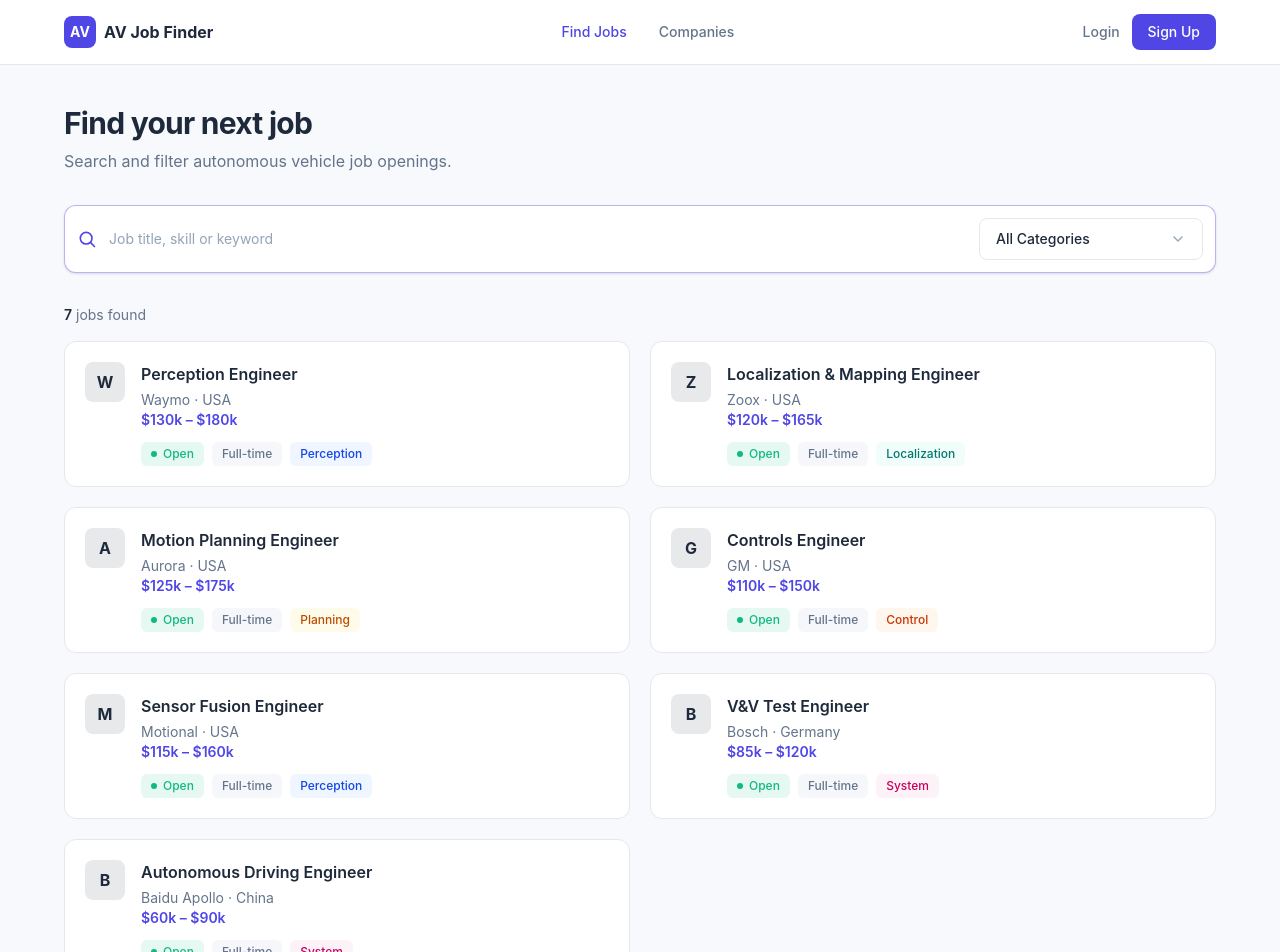
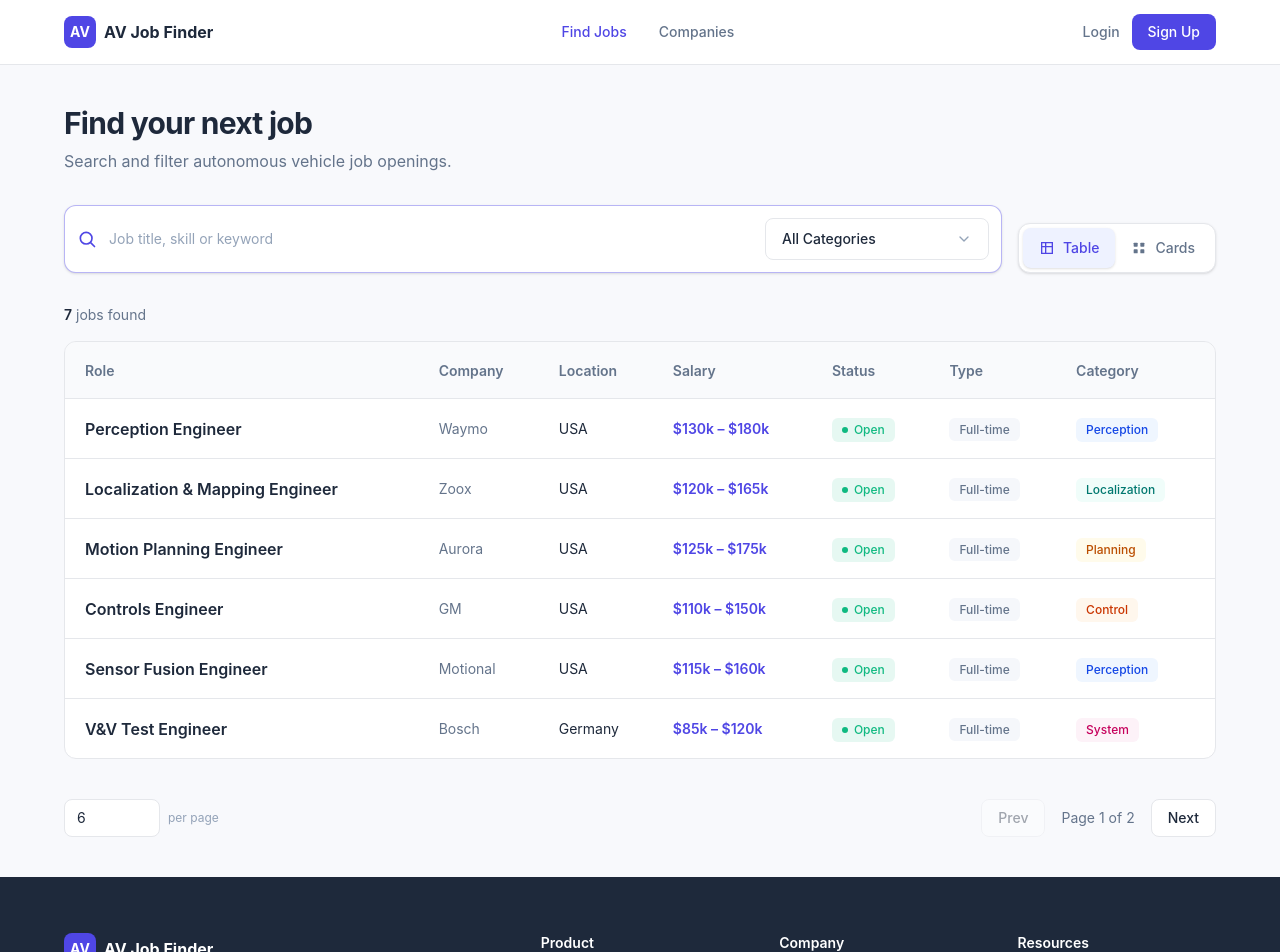
Before and after one commit to husthunterpy01/Autonomous_Vehicle_Job_Profiles_Group3, a Next.js app in the folder frontend/: page /Autonomous_Vehicle_Job_Profiles_Group3/search in a window 1280 px wide. Shown: the top 952 px of the page. Built offline with nearby package versions, Linux system fonts and the light colour scheme.

Commit message:
feat(fe-6): add sortable table and shared pagination

```diff
--- a/frontend/app/search/search-client.tsx
+++ b/frontend/app/search/search-client.tsx
@@ -2,16 +2,48 @@
 
 import { useMemo, useState } from "react";
 import { useRouter, useSearchParams } from "next/navigation";
-import { AV_CATEGORIES, MOCK_JOBS } from "@/lib/mock-data";
+import { AV_CATEGORIES, MOCK_JOBS, type Job } from "@/lib/mock-data";
 import type { DropdownOption } from "@/components/ui/Dropdown";
 import JobCardRow from "@/components/ui/JobCardRow";
+import JobTable, { type JobSortKey } from "@/components/ui/JobTable";
 import PageHeader from "@/components/ui/PageHeader";
+import Pagination from "@/components/ui/Pagination";
 import SearchBar from "@/components/ui/SearchBar";
+import ViewToggle, { type ViewMode } from "@/components/ui/ViewToggle";
 
 const CATEGORY_OPTIONS: DropdownOption[] = [
   { value: "All", label: "All Categories" },
   ...AV_CATEGORIES.map((c) => ({ value: c.name, label: c.name })),
 ];
+
+const DEFAULT_PER_PAGE = 6;
+
+function compareJobs(a: Job, b: Job, key: JobSortKey): number {
+  if (key === "salary") {
+    return a.salaryMin - b.salaryMin;
+  }
+
+  const values: Record<Exclude<JobSortKey, "salary">, string> = {
+    role: a.title,
+    company: a.company,
+    location: a.country,
+    status: a.status,
+    type: a.type,
+    category: a.category,
+  };
+  const otherValues: Record<Exclude<JobSortKey, "salary">, string> = {
+    role: b.title,
+    company: b.company,
+    location: b.country,
+    status: b.status,
+    type: b.type,
+    category: b.category,
+  };
+
+  return values[key].localeCompare(otherValues[key], undefined, {
+    sensitivity: "base",
+  });
+}
 
 export default function SearchClient() {
   const router = useRouter();
@@ -21,6 +53,12 @@ export default function SearchClient() {
     const value = searchParams.get("category");
     return value && AV_CATEGORIES.some((c) => c.name === value) ? value : "All";
   });
+  const [view, setView] = useState<ViewMode>("table");
+  const [sortBy, setSortBy] = useState<JobSortKey | null>(null);
+  const [sortDir, setSortDir] = useState<"asc" | "desc">("asc");
+  const [page, setPage] = useState(1);
+  const [perPage, setPerPage] = useState(DEFAULT_PER_PAGE);
+  const [perPageInput, setPerPageInput] = useState(String(DEFAULT_PER_PAGE));
 
   const hasFilters = keyword.trim() !== "" || category !== "All";
 
@@ -32,7 +70,7 @@ export default function SearchClient() {
     router.replace(qs ? `/search?${qs}` : "/search");
   };
 
-  const results = useMemo(() => {
+  const filtered = useMemo(() => {
     const kw = keyword.trim().toLowerCase();
     return MOCK_JOBS.filter((job) => {
       const matchesCategory = category === "All" || job.category === category;
@@ -47,6 +85,69 @@ export default function SearchClient() {
     });
   }, [keyword, category]);
 
+  const sorted = useMemo(() => {
+    if (!sortBy) return filtered;
+
+    return [...filtered].sort((a, b) => {
+      const comparison = compareJobs(a, b, sortBy);
+      return sortDir === "asc" ? comparison : -comparison;
+    });
+  }, [filtered, sortBy, sortDir]);
+
+  const pageCount = Math.max(1, Math.ceil(sorted.length / perPage));
+  const safePage = Math.min(page, pageCount);
+  const pageItems = sorted.slice(
+    (safePage - 1) * perPage,
+    safePage * perPage,
+  );
+
+  const handleKeyword = (value: string) => {
+    setKeyword(value);
+    setPage(1);
+  };
+
+  const handleCategory = (value: string) => {
+    setCategory(value);
+    setPage(1);
+  };
+
+  const handleSort = (key: JobSortKey) => {
+    if (sortBy === key) {
+      setSortDir((direction) => (direction === "asc" ? "desc" : "asc"));
+    } else {
+      setSortBy(key);
+      setSortDir("asc");
+    }
+    setPage(1);
+  };
+
+  const handlePerPageInput = (raw: string) => {
+    setPerPageInput(raw);
+    const next = Number(raw);
+    if (Number.isInteger(next) && next >= 1) {
+      setPerPage(next);
+      setPage(1);
+    }
+  };
+
+  const normalizePerPage = () => {
+    const next = Number(perPageInput);
+    if (!Number.isInteger(next) || next < 1) {
+      setPerPageInput(String(perPage));
+      return;
+    }
+    setPerPage(next);
+    setPerPageInput(String(next));
+    setPage(1);
+  };
+
+  const resetFilters = () => {
+    setKeyword("");
+    setCategory("All");
+    setPage(1);
+    router.replace("/search");
+  };
+
   return (
     <div className="mx-auto max-w-[1200px] px-6 py-10">
       <PageHeader
@@ -54,12 +155,15 @@ export default function SearchClient() {
         subtitle="Search and filter autonomous vehicle job openings."
       />
 
+      <div className="flex flex-col gap-4 lg:flex-row lg:items-end">
+        <div className="min-w-0 flex-1">
           <SearchBar
+            className="mt-0"
             keyword={keyword}
-        onKeywordChange={setKeyword}
+            onKeywordChange={handleKeyword}
             placeholder="Job title, skill or keyword"
             dropdownValue={category}
-        onDropdownChange={setCategory}
+            onDropdownChange={handleCategory}
             dropdownOptions={CATEGORY_OPTIONS}
             dropdownClassName="lg:w-56"
             onSubmit={(e) => {
@@ -67,24 +171,22 @@ export default function SearchClient() {
               syncUrl(keyword, category);
             }}
           />
+        </div>
+        <ViewToggle view={view} onChange={setView} />
+      </div>
 
-      {/* Results */}
       <div className="mt-8">
         <div className="flex flex-wrap items-center justify-between gap-2">
           <p className="text-sm text-ink-secondary">
-            <span className="font-semibold text-ink">{results.length}</span>{" "}
-            {results.length === 1 ? "job" : "jobs"} found
+            <span className="font-semibold text-ink">{sorted.length}</span>{" "}
+            {sorted.length === 1 ? "job" : "jobs"} found
             {category !== "All" ? ` in ${category}` : ""}
             {keyword.trim() !== "" ? ` for "${keyword.trim()}"` : ""}
           </p>
           {hasFilters && (
             <button
               type="button"
-              onClick={() => {
-                setKeyword("");
-                setCategory("All");
-                router.replace("/search");
-              }}
+              onClick={resetFilters}
               className="text-sm font-medium text-primary hover:text-primary-hover"
             >
               Clear filters
@@ -92,13 +194,52 @@ export default function SearchClient() {
           )}
         </div>
 
-        <div className="mt-4 grid grid-cols-1 gap-5 lg:grid-cols-2">
-          {results.map((job) => (
+        {sorted.length > 0 && (
+          <>
+            <div className="mt-4">
+              {view === "table" ? (
+                <JobTable
+                  jobs={pageItems}
+                  sortBy={sortBy}
+                  sortDir={sortDir}
+                  onSort={handleSort}
+                />
+              ) : (
+                <div className="grid grid-cols-1 gap-5 lg:grid-cols-2">
+                  {pageItems.map((job) => (
                     <JobCardRow key={job.id} job={job} />
                   ))}
                 </div>
+              )}
+            </div>
 
-        {results.length === 0 && (
+            <div className="mt-10 flex flex-wrap items-center justify-between gap-4">
+              <div className="flex items-center gap-2">
+                <input
+                  type="number"
+                  min={1}
+                  value={perPageInput}
+                  onChange={(e) => handlePerPageInput(e.target.value)}
+                  onBlur={normalizePerPage}
+                  onKeyDown={(e) => {
+                    if (e.key === "Enter") normalizePerPage();
+                  }}
+                  aria-label="Results per page"
+                  className="w-24 rounded-lg border border-line bg-surface px-3 py-2 text-sm text-ink outline-none focus:border-primary focus:ring-2 focus:ring-primary/20"
+                />
+                <span className="text-xs text-ink-muted">per page</span>
+              </div>
+              <Pagination
+                page={safePage}
+                pageCount={pageCount}
+                onPageChange={setPage}
+                alwaysVisible
+              />
+            </div>
+          </>
+        )}
+
+        {sorted.length === 0 && (
           <div className="mt-10 rounded-xl border border-dashed border-line bg-surface p-12 text-center">
             <p className="font-semibold text-ink">No jobs found</p>
             <p className="mt-2 text-sm text-ink-secondary">
--- /dev/null
+++ b/frontend/components/ui/JobTable.tsx
@@ -0,0 +1,119 @@
+import Link from "next/link";
+import type { Job } from "@/lib/mock-data";
+import CategoryTag from "./CategoryTag";
+import StatusBadge from "./StatusBadge";
+import Tag from "./Tag";
+import { formatSalary } from "./Salary";
+
+export type JobSortKey =
+  | "role"
+  | "company"
+  | "location"
+  | "salary"
+  | "status"
+  | "type"
+  | "category";
+
+type JobTableProps = {
+  jobs: Job[];
+  sortBy: JobSortKey | null;
+  sortDir: "asc" | "desc";
+  onSort: (key: JobSortKey) => void;
+};
+
+const COLUMNS: { key: JobSortKey; label: string }[] = [
+  { key: "role", label: "Role" },
+  { key: "company", label: "Company" },
+  { key: "location", label: "Location" },
+  { key: "salary", label: "Salary" },
+  { key: "status", label: "Status" },
+  { key: "type", label: "Type" },
+  { key: "category", label: "Category" },
+];
+
+function SortIndicator({ direction }: { direction: "asc" | "desc" }) {
+  return (
+    <svg
+      aria-hidden="true"
+      className="h-4 w-4 text-primary"
+      fill="none"
+      viewBox="0 0 24 24"
+      stroke="currentColor"
+      strokeWidth={2}
+    >
+      {direction === "asc" ? (
+        <path strokeLinecap="round" strokeLinejoin="round" d="m5 15 7-7 7 7" />
+      ) : (
+        <path strokeLinecap="round" strokeLinejoin="round" d="m19 9-7 7-7-7" />
+      )}
+    </svg>
+  );
+}
+
+export default function JobTable({
+  jobs,
+  sortBy,
+  sortDir,
+  onSort,
+}: JobTableProps) {
+  return (
+    <div className="overflow-x-auto rounded-xl border border-line bg-surface">
+      <table className="w-full min-w-[900px] border-collapse text-left">
+        <thead>
+          <tr className="border-b border-line bg-section/60">
+            {COLUMNS.map((column) => {
+              const isActive = sortBy === column.key;
+              return (
+                <th key={column.key} scope="col" className="px-4 py-4 first:pl-5 last:pr-5">
+                  <button
+                    type="button"
+                    aria-label={`Sort by ${column.label}`}
+                    aria-sort={isActive ? sortDir : "none"}
+                    onClick={() => onSort(column.key)}
+                    className={`inline-flex items-center gap-1.5 text-sm font-semibold transition-colors hover:text-primary ${
+                      isActive ? "text-primary" : "text-ink-secondary"
+                    }`}
+                  >
+                    {column.label}
+                    {isActive && <SortIndicator direction={sortDir} />}
+                  </button>
+                </th>
+              );
+            })}
+          </tr>
+        </thead>
+        <tbody>
+          {jobs.map((job) => (
+            <tr
+              key={job.id}
+              className="border-b border-line last:border-b-0 hover:bg-section/40"
+            >
+              <td className="px-4 py-4 pl-5 align-middle">
+                <Link
+                  href={`/jobs/${job.id}`}
+                  className="font-semibold text-ink hover:text-primary"
+                >
+                  {job.title}
+                </Link>
+              </td>
+              <td className="px-4 py-4 text-sm text-ink-secondary">{job.company}</td>
+              <td className="px-4 py-4 text-sm text-ink">{job.country}</td>
+              <td className="whitespace-nowrap px-4 py-4 text-sm font-semibold text-primary">
+                {formatSalary(job)}
+              </td>
+              <td className="px-4 py-4">
+                <StatusBadge status={job.status} />
+              </td>
+              <td className="px-4 py-4 text-sm text-ink-secondary">
+                <Tag label={job.type} />
+              </td>
+              <td className="px-4 py-4 pr-5">
+                <CategoryTag category={job.category} />
+              </td>
+            </tr>
+          ))}
+        </tbody>
+      </table>
+    </div>
+  );
+}
--- /dev/null
+++ b/frontend/components/ui/ViewToggle.tsx
@@ -0,0 +1,59 @@
+export type ViewMode = "table" | "cards";
+
+export default function ViewToggle({
+  view,
+  onChange,
+}: {
+  view: ViewMode;
+  onChange: (view: ViewMode) => void;
+}) {
+  return (
+    <div className="inline-flex shrink-0 self-end rounded-xl border border-line bg-surface p-1 shadow-sm lg:self-auto">
+      <button
+        type="button"
+        aria-pressed={view === "table"}
+        onClick={() => onChange("table")}
+        className={`inline-flex items-center gap-2 rounded-lg px-4 py-2.5 text-sm font-medium transition-colors ${
+          view === "table"
+            ? "bg-primary-light text-primary shadow-sm"
+            : "text-ink-secondary hover:bg-section hover:text-ink"
+        }`}
+      >
+        <svg
+          aria-hidden="true"
+          className="h-4 w-4"
+          fill="none"
+          viewBox="0 0 24 24"
+          stroke="currentColor"
+          strokeWidth={2}
+        >
+          <path strokeLinecap="round" d="M4 4h16v16H4zM4 10h16M10 4v16" />
+        </svg>
+        Table
+      </button>
+      <button
+        type="button"
+        aria-pressed={view === "cards"}
+        onClick={() => onChange("cards")}
+        className={`inline-flex items-center gap-2 rounded-lg px-4 py-2.5 text-sm font-medium transition-colors ${
+          view === "cards"
+            ? "bg-primary-light text-primary shadow-sm"
+            : "text-ink-secondary hover:bg-section hover:text-ink"
+        }`}
+      >
+        <svg
+          aria-hidden="true"
+          className="h-4 w-4"
+          fill="currentColor"
+          viewBox="0 0 24 24"
+        >
+          <rect x="4" y="4" width="6" height="6" rx="1" />
+          <rect x="14" y="4" width="6" height="6" rx="1" />
+          <rect x="4" y="14" width="6" height="6" rx="1" />
+          <rect x="14" y="14" width="6" height="6" rx="1" />
+        </svg>
+        Cards
+      </button>
+    </div>
+  );
+}
```
Lines whose indentation alone changed are shown as unchanged.
